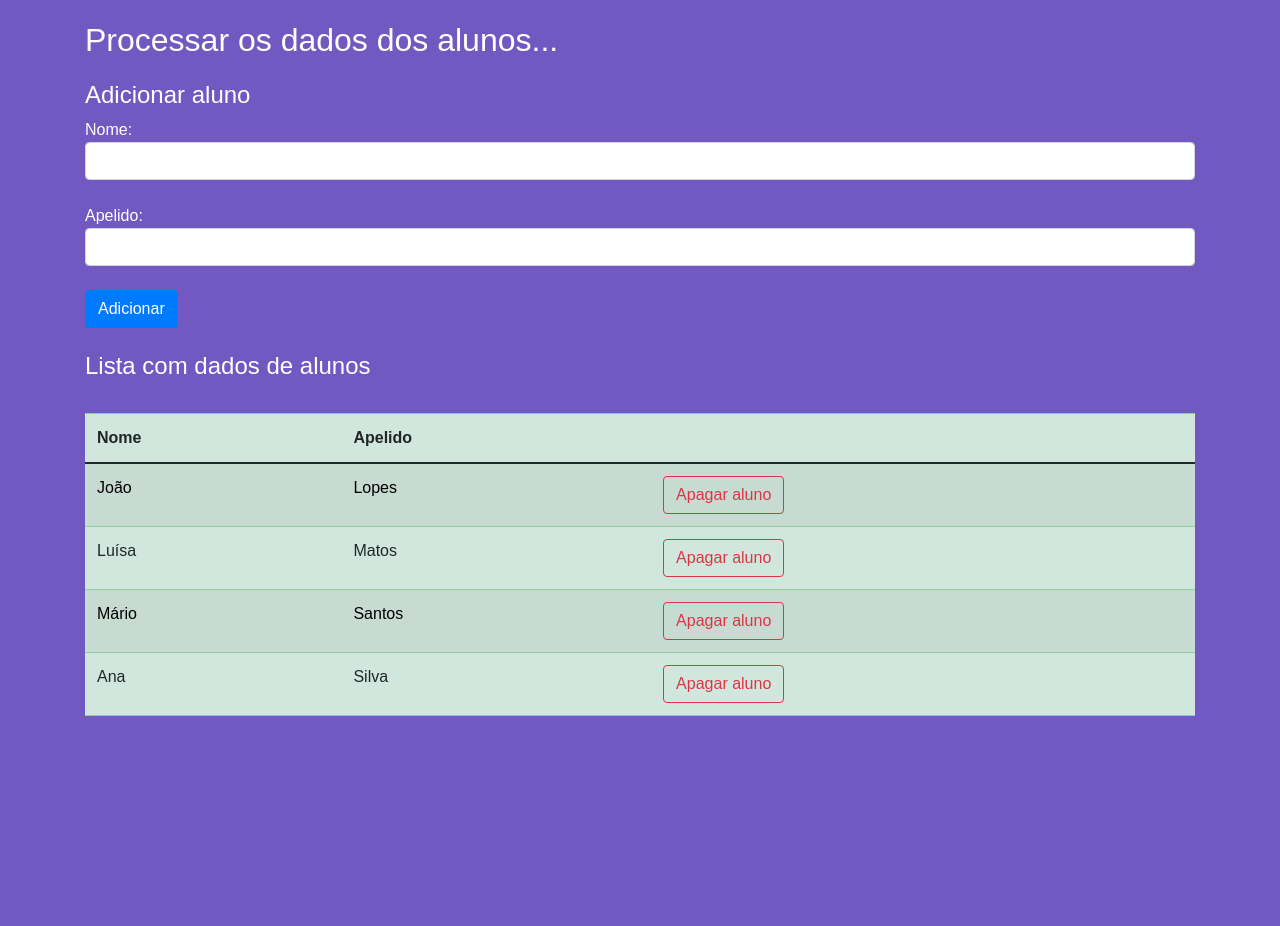
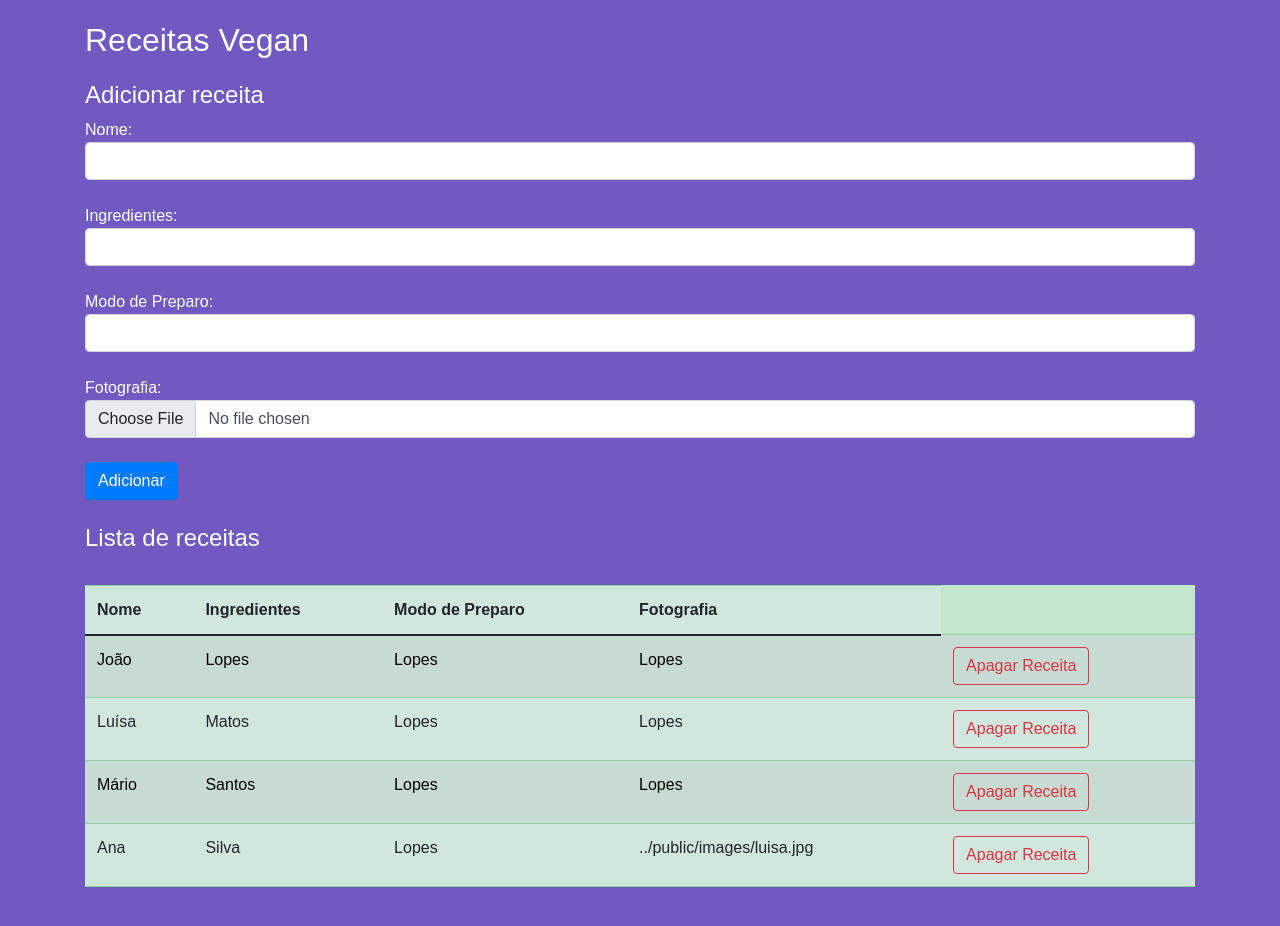
Before and after one commit to jessicadasilvahenriques/react-Acesso-Dados-API, a React (Create React App) app: page / in a window 1280 px wide. Before the commit the page ends 800 px from the top, so only its background shows below. Built offline with nearby package versions, Linux system fonts and the light colour scheme.

Commit message:
Atualização da tabela e inserção de receitas

```diff
--- a/src/containers/App.js
+++ b/src/containers/App.js
@@ -21,22 +21,31 @@ class App extends React.Component {
   state = {
     // o sinal de atribuição é conseguido à custa do símbolo :
     // alunos: [...] <=> alunos = [...]
-    alunos: [
+    receitas: [
       {
         nome: "João",
-        apelido: "Lopes"
+        ingredientes: "Lopes",
+        modoPreparo: "Lopes",
+        fotografia: "Lopes"
+
       },
       {
         nome: "Luísa",
-        apelido: "Matos"
+        ingredientes: "Matos",
+        modoPreparo: "Lopes",
+        fotografia: "Lopes"
       },
       {
         nome: "Mário",
-        apelido: "Santos"
+        ingredientes: "Santos",
+        modoPreparo: "Lopes",
+        fotografia: "Lopes"
       },
       {
         nome: "Ana",
-        apelido: "Silva"
+        ingredientes: "Silva",
+        modoPreparo: "Lopes",
+        fotografia: "../public/images/luisa.jpg"
       }
     ]
   }
@@ -49,13 +58,13 @@ class App extends React.Component {
    */
   removeAluno = (index) => {
     // recuperar os alunos que estão representados na tabela
-    const { alunos } = this.state
+    const { receitas } = this.state
 
     // alterar essa lista, retirando dela o aluno identificado pelo 'index'
     this.setState({
       // filter é um método do 'state' que permite aplicar um filtro sobre os
       // dados do state
-      alunos: alunos.filter((aluno, i) => {
+      receitas: receitas.filter((receitas, i) => {
         // devolve todos os dados que não forem iguais ao index
         return i !== index
       })
@@ -64,12 +73,12 @@ class App extends React.Component {
 
   /**
    * Adiciona os dados do novo aluno ao 'state'
-   * @param {*} novoAluno - dados do novo aluno,
+   * @param {*} novaReceita - dados do novo aluno,
    *                        recebidos do Formulário
    */
-  adicionaAluno = (novoAluno) => {
+  adicionaAluno = (novaReceita) => {
     this.setState({
-      alunos: [...this.state.alunos, novoAluno]
+        receitas: [...this.state.receitas, novaReceita]
       // ... é um operador que junta a um array, um novo elemento
     });
   }
@@ -79,26 +88,26 @@ class App extends React.Component {
   // um método chamado 'render'
   render() {
     // definir o acesso à variável com os dados dos alunos
-    const { alunos } = this.state
+    const { receitas } = this.state
 
     // todo o componente tem obrigatoriamente de 'devolver' alguma coisa
     return (
       <div className="container" > {/* e apenas consegue devolver um ÚNICO objeto */}
-        <h1>Processar os dados dos alunos...</h1>
-        <h4>Adicionar aluno</h4>
+        <h1>Receitas Vegan</h1>
+        <h4>Adicionar receita</h4>
         {/* este Formulário irá receber os dados de um novo aluno */}
         {/* o parâmetro 'dadosRecolhidos' é um parâmetro de 'saída'.
             I.e., serve para retirar do 'Formulário' os dados que foram lá recolhidos */}
         <Formulario dadosRecolhidos={this.adicionaAluno} />
         <br />
-        <h4>Lista com dados de alunos</h4>
+        <h4>Lista de receitas</h4>
         <br />
         {/* 'dadosAlunos' é uma variável de entrada no componente
               Naturalmente, do lado do componente existirá um parâmetro para receber estes dados */}
         {/*  {alunos} - 'alunos' será o nome dos dados
                         está escrita entre chavetas {} pq é a forma de se aceder ao
                         conteúdo de variáveis, dentro do JSX */}
-        <Tabela dadosAlunos={alunos} aluno={this.removeAluno} />
+        <Tabela dadosAlunos={receitas} aluno={this.removeAluno} />
         <br />
       </div >
     );
--- a/src/containers/Formulario.js
+++ b/src/containers/Formulario.js
@@ -9,13 +9,15 @@ import React from 'react'
 class Formulario extends React.Component {
 
     // criar objeto que irá receber os dados do novo aluno
-    novoAluno = {
+    novaReceita = {
         nome: "",
-        apelido: "",
+        ingredientes: "",
+        modoPreparo: "",
+        fotografia: "",
     }
 
     // adicionar este novo objeto ao 'state'
-    state = this.novoAluno;
+    state = this.novaReceita;
 
     /**
      * handler para manipular os dados escritos pelo
@@ -41,11 +43,11 @@ class Formulario extends React.Component {
     submitForm = () => {
         // atribuir ao parâmetro de 'saída'-dadosRecolhidos- o conteúdo do state
         this.props.dadosRecolhidos(this.state);
-        this.setState(this.novoAluno);
+        this.setState(this.novaReceita);
     }
 
     render() {
-        const { nome, apelido } = this.state;
+        const { nome, ingredientes, modoPreparo} = this.state;
 
         return (
             // o 'return' só consegue devolver UM objeto
@@ -56,11 +58,22 @@ class Formulario extends React.Component {
                     value={nome}
                     onChange={this.handlerAdicao}
                 /><br />
-                Apelido: <input type="text"
+                Ingredientes: <input type="text"
                     className="form-control"
-                    name="apelido"
-                    value={apelido}
+                    name="ingredientes"
+                    value={ingredientes}
                     onChange={this.handlerAdicao}
+                /><br />
+                Modo de Preparo: <input type="text"
+                    className="form-control"
+                    name="modoPreparo"
+                    value={modoPreparo}
+                    onChange={this.handlerAdicao}
+                /><br />
+                Fotografia: <input type="file"
+                     accept=".jpg,.png"
+                     className="form-control"
+                     onChange={this.handlerFotoChange}
                 /><br />
                 <input type="button"
                     className="btn btn-primary"
--- a/src/containers/Tabela.js
+++ b/src/containers/Tabela.js
@@ -9,8 +9,9 @@ function CabecalhoTabela() {
         <thead>
             <tr>
                 <th>Nome</th>
-                <th>Apelido</th>
-                <th></th>
+                <th>Ingredientes</th>
+                <th>Modo de Preparo</th>
+                <th>Fotografia</th>
             </tr>
         </thead>
     )
@@ -25,12 +26,14 @@ const CorpoTabela = (props) => {
         return (
             <tr key={index}>
                 <td>{row.nome}</td>
-                <td>{row.apelido}</td>
+                <td>{row.ingredientes}</td>
+                <td>{row.modoPreparo}</td>
+                <td>{row.fotografia}</td>
                 <td>
                     <button className="btn btn-outline-danger"
                             onClick={()=>props.alunoAremover(index)}
                     >
-                        Apagar aluno
+                        Apagar Receita
                     </button>
                 </td>
             </tr>
```
Also changed, not shown: public/images/cake.jpg (added).
